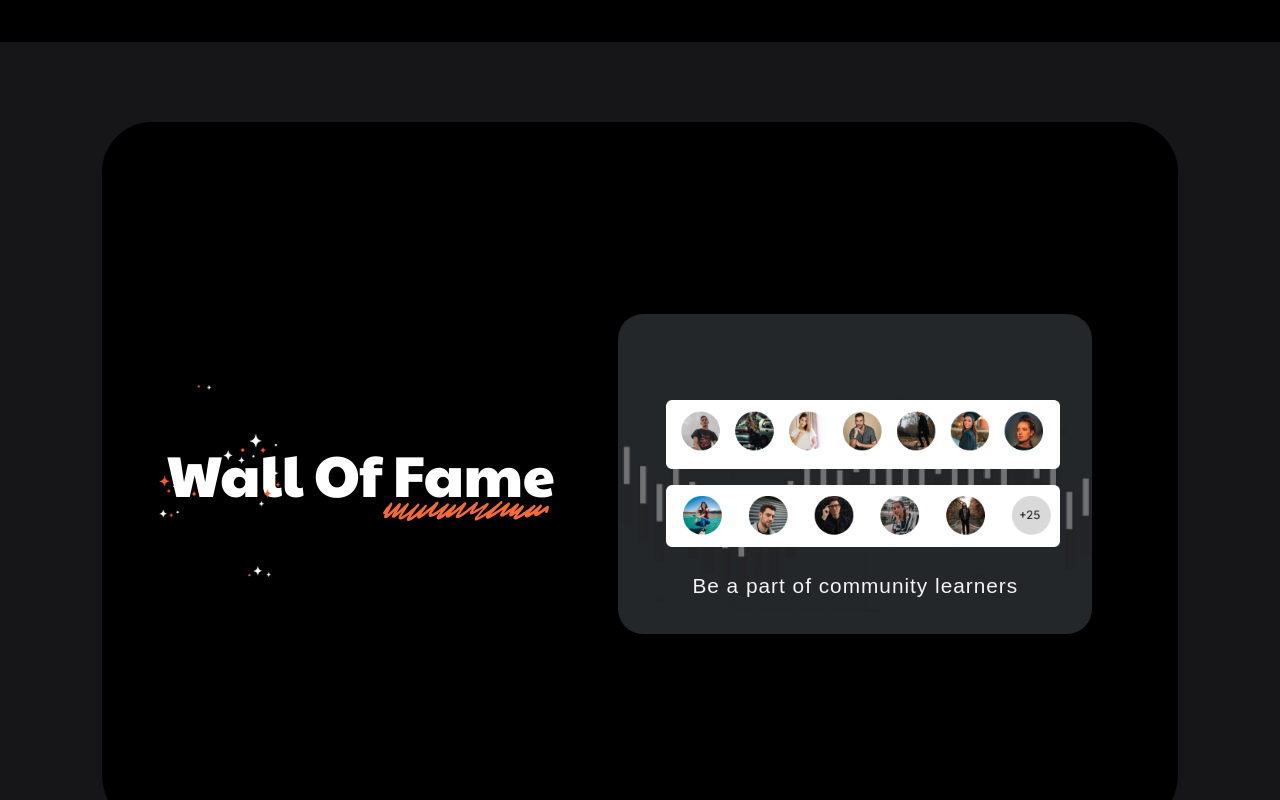
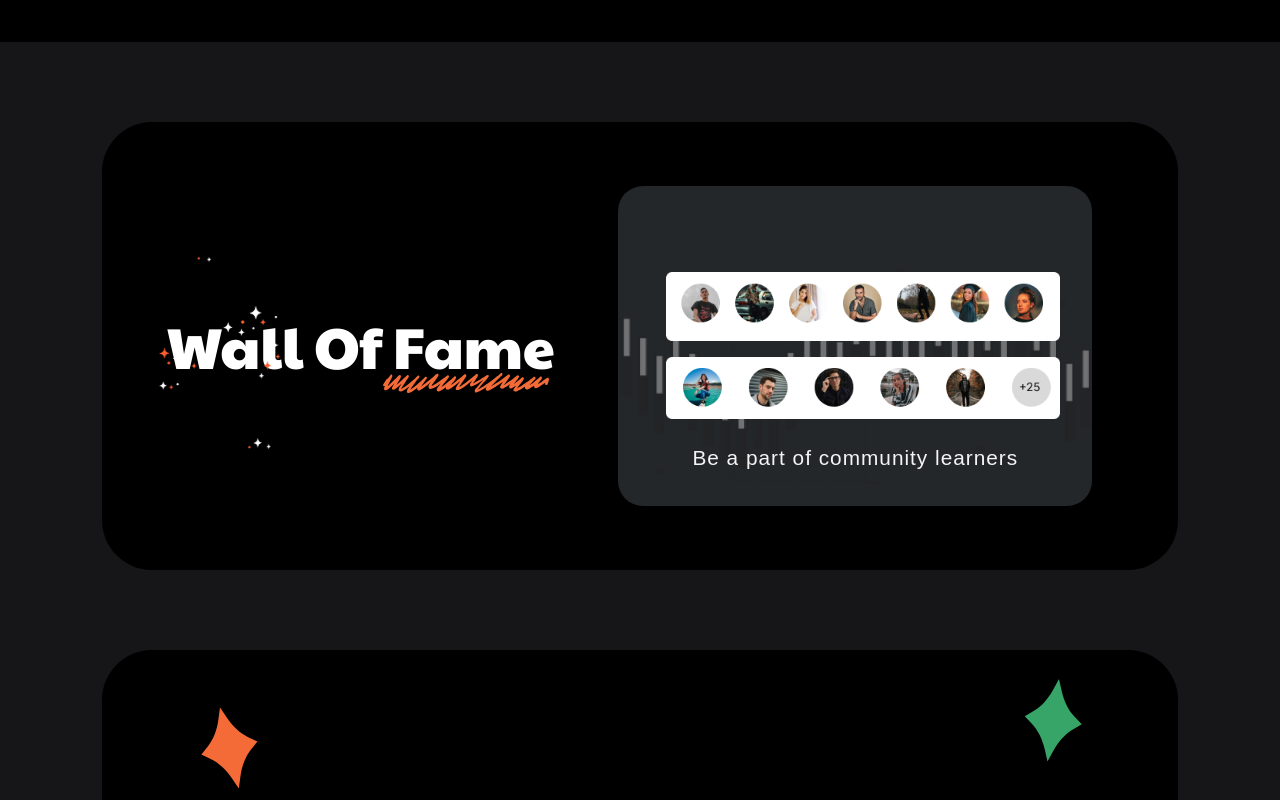
Before and after one commit to gtech-mulearn/foundation, a Next.js app: page / in a window 1280 px wide. Shown: the part 3780-4580 px from the top of the page. Built offline with nearby package versions, Linux system fonts and the light colour scheme.

Commit message:
style(ui):minor changes

```diff
--- a/modules/BadgeCollection/badge.module.css
+++ b/modules/BadgeCollection/badge.module.css
@@ -39,7 +39,7 @@
   position: absolute;
   left: 0;
   bottom: -5px;
-  background-image: url("/images/underline.svg");
+  background-image: url("../../assets/BadgeCollection/badge-underline.svg");
   background-repeat: no-repeat;
   background-size: contain;
   background-position: bottom;
--- a/modules/WallOfFame/wall.module.css
+++ b/modules/WallOfFame/wall.module.css
@@ -12,7 +12,7 @@
     border-radius: 50px;
     display: flex;
     flex-wrap: wrap;
-    padding: 15vw 0;
+    padding: 5vw 0;
 }
 .wallLeft{
     width: 48%;
@@ -109,6 +109,7 @@
         /* background-color: red; */
         gap: 1rem;
         overflow: hidden;
+        padding: 15vw 0;
     }
     .wallLeft{
         width: 100%;
```
Also changed, not shown: assets/BadgeCollection/badge-underline.svg (renamed from public/Images/underline.svg), public/Images/badge-underline.svg (added).
